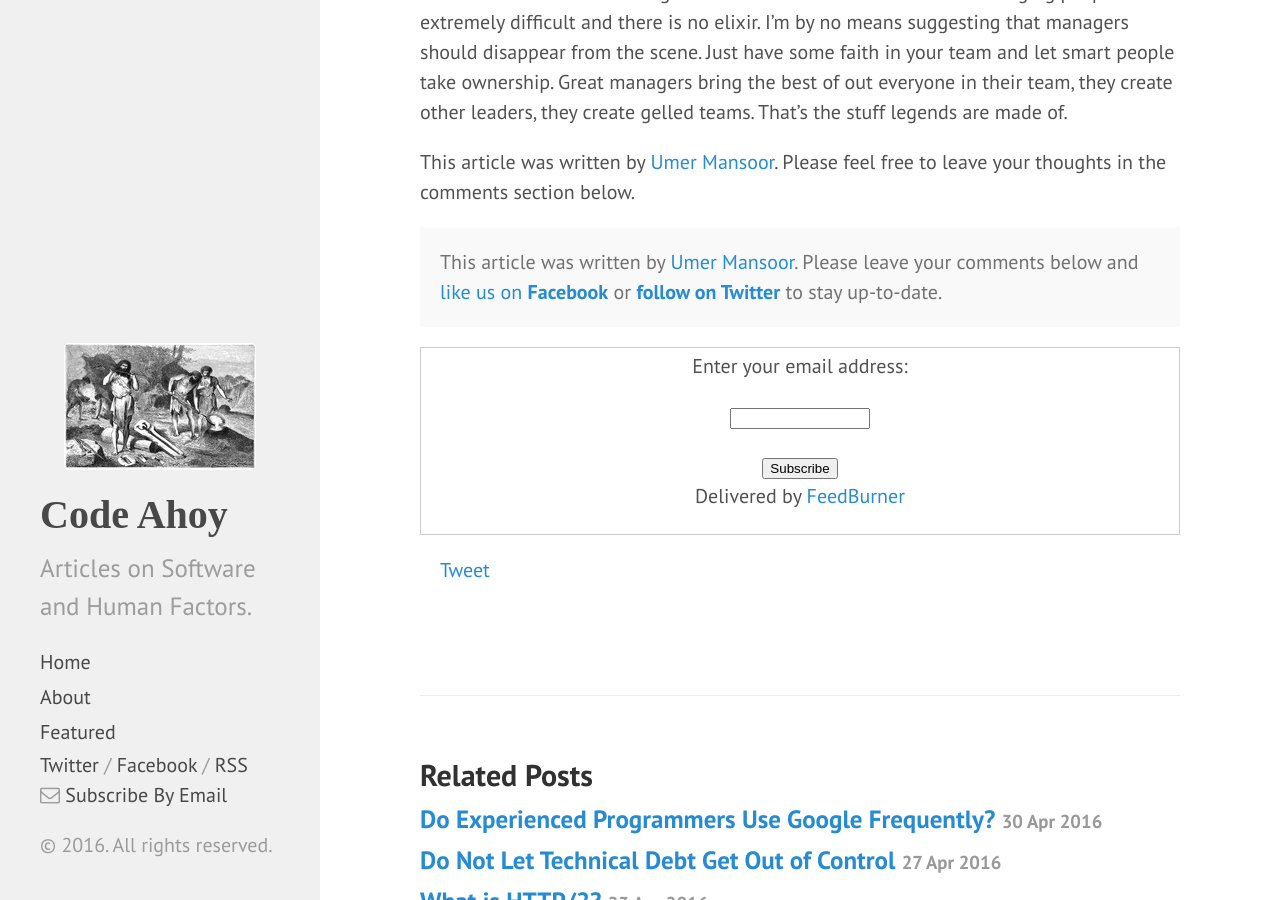
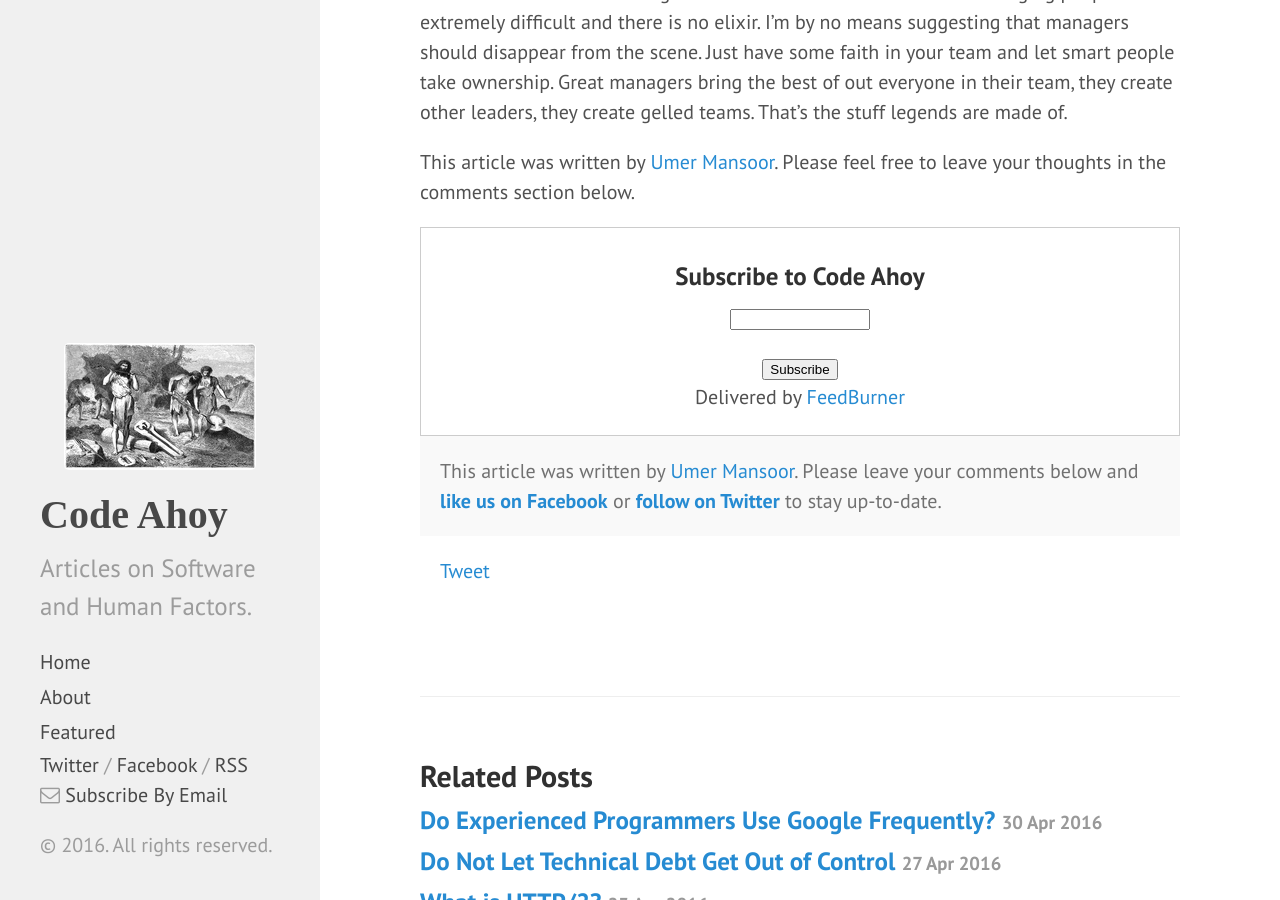
Before and after one commit to talk2viren/umermansoor.github.io, a Jekyll site: the page built from _posts/2016-04-12-let-them-own-it.md, in a window 1280 px wide and 900 px high, scrolled down 1435 px. Built offline with Jekyll 4.4.1, drawn with Linux system fonts in a browser that asks for light colours; nearby versions of some CDN libraries; a script that is not in the unit is left out; comment, search, counter and statistics services are not loaded.

Commit message:
Email subscription form

```diff
--- a/_layouts/post.html
+++ b/_layouts/post.html
@@ -6,12 +6,19 @@
   <h1 class="post-title">{{ page.title }}</h1>
   <span class="post-date">{{ page.date | date_to_string }}</span>
   {{ content }}
+
+    <form style="border:1px solid #ccc;padding:3px;text-align:center;" action="https://feedburner.google.com/fb/a/mailverify" method="post" target="popupwindow" onsubmit="window.open('https://feedburner.google.com/fb/a/mailverify?uri=CodeAhoy', 'popupwindow', 'scrollbars=yes,width=550,height=520');return true">
+      <h3>Subscribe to Code Ahoy</h3><p><input type="text" style="width:140px" name="email"/></p>
+      <input type="hidden" value="CodeAhoy" name="uri"/><input type="hidden" name="loc" value="en_US"/>
+      <input type="submit" value="Subscribe" />
+      <p>Delivered by <a href="https://feedburner.google.com" target="_blank">FeedBurner</a></p>
+    </form>
+
     <p class="message">
       This article was written by <a href="https://www.linkedin.com/in/umansoor">Umer Mansoor</a>.
       Please leave your comments below and <a href="https://www.facebook.com/codeahoy">
-        like us on <strong>Facebook</a></strong> or
+        <strong>like us on Facebook</strong></a> or
         <a href="https://twitter.com/codeahoy"><strong>follow on Twitter</strong></a> to stay up-to-date. <br/>
-        <form style="border:1px solid #ccc;padding:3px;text-align:center;" action="https://feedburner.google.com/fb/a/mailverify" method="post" target="popupwindow" onsubmit="window.open('https://feedburner.google.com/fb/a/mailverify?uri=CodeAhoy', 'popupwindow', 'scrollbars=yes,width=550,height=520');return true"><p>Enter your email address:</p><p><input type="text" style="width:140px" name="email"/></p><input type="hidden" value="CodeAhoy" name="uri"/><input type="hidden" name="loc" value="en_US"/><input type="submit" value="Subscribe" /><p>Delivered by <a href="https://feedburner.google.com" target="_blank">FeedBurner</a></p></form>
     </p>
 
   <!-- Social network buttons -->
```
